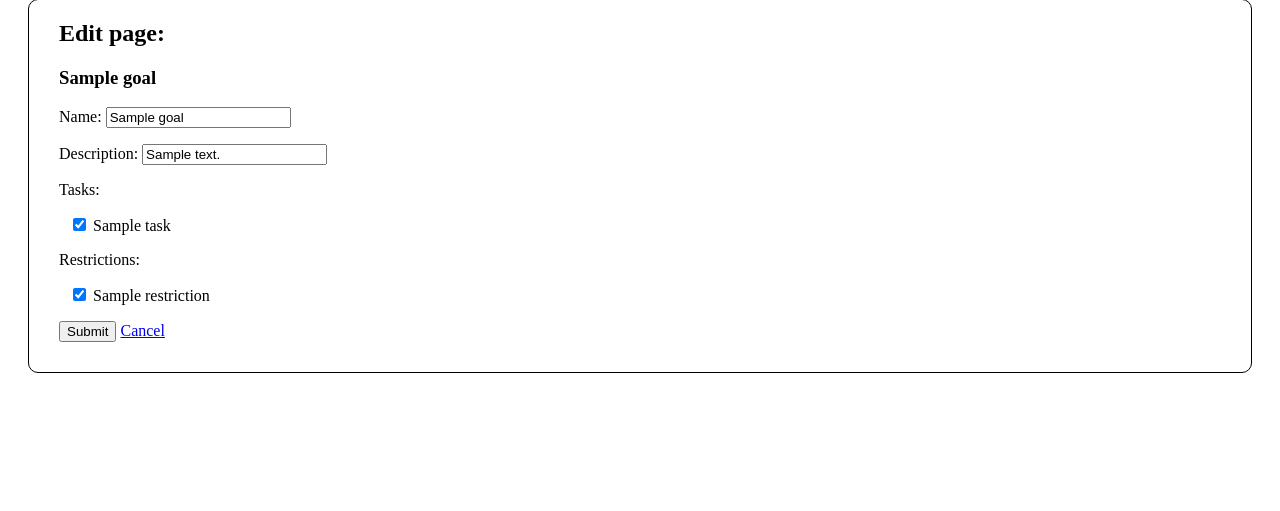
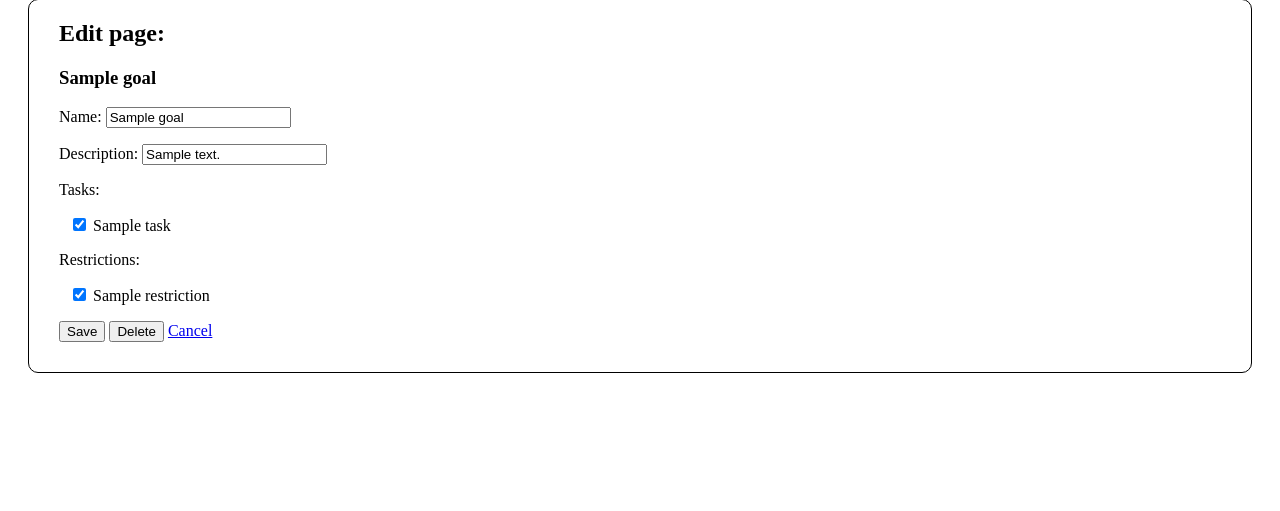
Before and after one commit to Procelius/goal-achiever, a Django app: page /goal_achiever/edit/goal/1/ in a window 1280 px wide. Shown: the part 81-592 px from the top of the page. Run offline with Django 3.2, Linux system fonts and the light colour scheme; tables that the repository leaves empty hold one stand-in row (values such as "Sample post"); some libraries are stand-ins or nearby versions.

Commit message:
add delete item basic functionality

```diff
--- a/goal_achiever/contrib/goals/templates/goals/edit_item.html
+++ b/goal_achiever/contrib/goals/templates/goals/edit_item.html
@@ -11,8 +11,21 @@
   <form method="POST">
     {% csrf_token %}
     {{ form.as_p }}
-    <input type="submit" value="Submit">
+    <input type="submit" id="save" name="edit" value="Save">
+    <input type="submit" id="delete" name="delete" value="Delete">
     <a href="{% url 'goal_list' %}">Cancel</a>
   </form>
 </div>
 {% endblock %}
+
+{% block js %}
+<script>
+  $(document).ready(function() {
+    $('input#delete').on('click', function(e) {
+      if(!confirm('Are you sure you want to delete {{ item }}?')) {
+        e.preventDefault();
+      }
+    })
+  });
+</script>
+{% endblock %}
--- a/goal_achiever/contrib/goals/views.py
+++ b/goal_achiever/contrib/goals/views.py
@@ -36,10 +36,15 @@ def edit_item(request, item_type, pk):
     item_form = _get_form(item_type)
     item = get_object_or_404(item_class, pk=pk)
     if request.method == "POST":
-        form = item_form(request.POST, instance=item)
-        if form.is_valid():
-            form.save()
-            return redirect('goal_list')
+        if request.POST.get('edit'):
+            form = item_form(request.POST, instance=item)
+            if form.is_valid():
+                form.save()
+        elif request.POST.get('delete'):
+            item.delete()
+        else:
+            raise Exception('Wrong request!', request.POST.values)
+        return redirect('goal_list')
     else:
         form = item_form(instance=item)
     context = {
```
